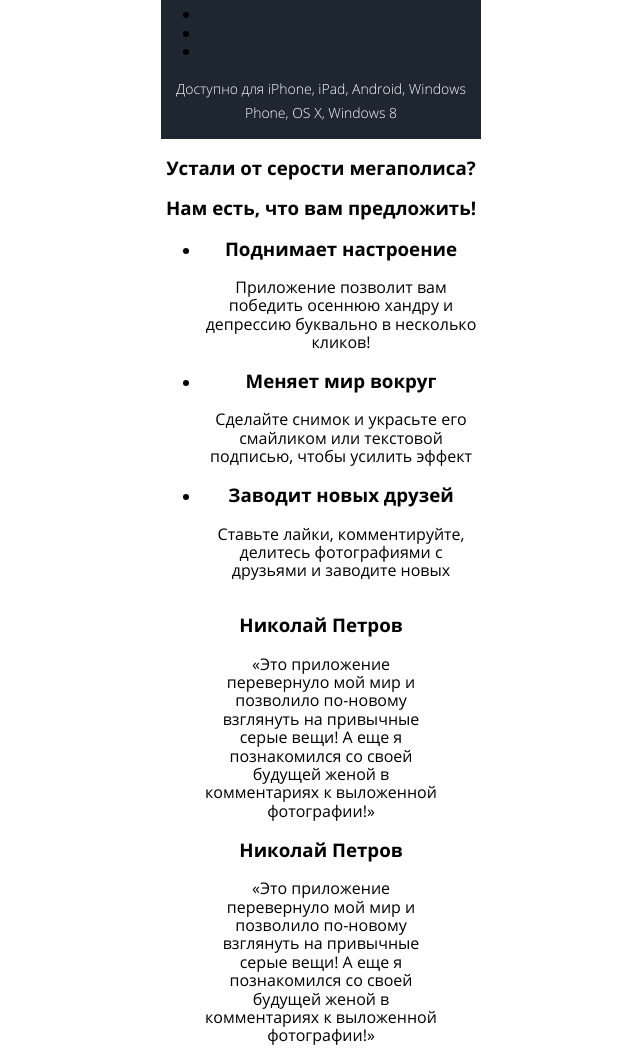
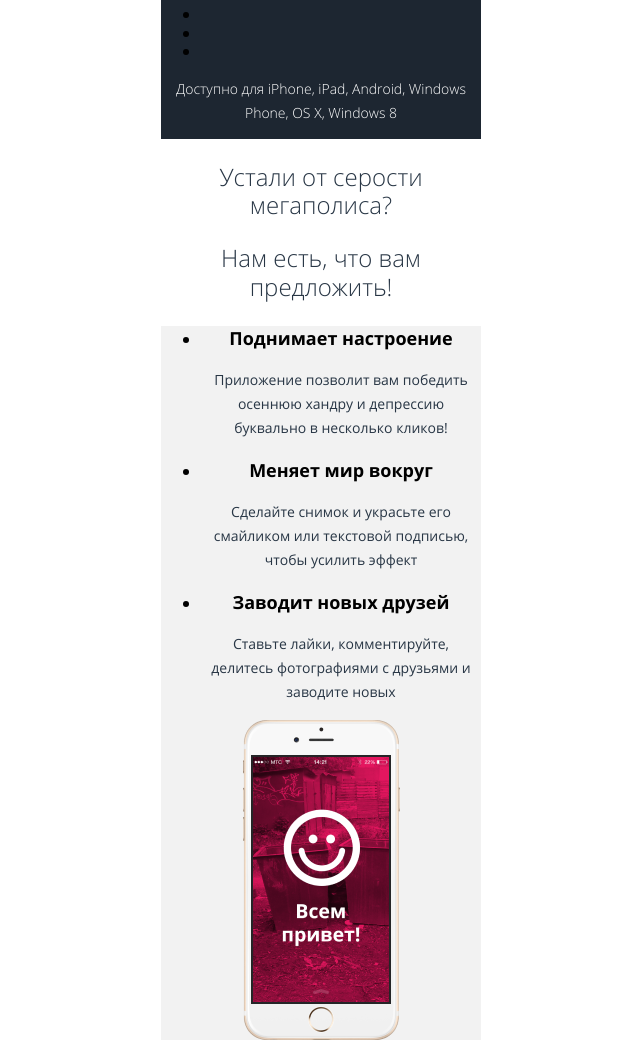
Before and after one commit to htmlacademy-adaptive/1899923-pink-25, a website: page source/index.html in a window 1280 px wide. Shown: the part 658-1706 px from the top of the page, without its empty margins (319-959 px from the left). Drawn offline with nearby package versions, Linux system fonts and the light colour scheme; files that its build step writes are made by us from their sources; files whose address does not match are found by name.

Commit message:
Создает advantages.less. Добавляет стилизацию шрифтов и фонов.

```diff
--- a/source/index.html
+++ b/source/index.html
@@ -53,6 +53,7 @@
           <h3 class="advantages__slogan">Устали от серости мегаполиса?</h3>
           <h3 class="advantages__slogan">Нам есть, что вам предложить!</h3>
         </div>
+        <div class="advantages__content">
           <ul class="advantages__list">
             <li class="advantages__item advantages__item--screen-mood">
               <h3 class="advantages__title">Поднимает настроение</h3>
@@ -67,6 +68,7 @@
               <p class="advantages__description">Ставьте лайки, комментируйте, делитесь фотографиями с друзьями и заводите новых</p>
             </li>
           </ul>
+        </div>
       </section>
 
       <section class="reviews">
--- /dev/null
+++ b/source/less/blocks/advantages.less
@@ -0,0 +1,40 @@
+.advantages {
+
+  &__slogan {
+    font-style: normal;
+    font-weight: 300;
+    font-size: 24px;
+    line-height: 120%;
+
+    color: @midnight;
+  }
+
+  &__content {
+    background-color: @white-smoke;
+  }
+
+  &__content::after {
+    content: "";
+    display: block;
+    height: 320px;
+    background: url("../img/iphone-screen-red.png") no-repeat center;
+  }
+
+  &__title {
+    font-style: normal;
+    font-weight: 700;
+    font-size: 18px;
+    line-height: 24px;
+
+    color: @black;
+  }
+
+  &__description {
+    font-style: normal;
+    font-weight: 400;
+    font-size: 14px;
+    line-height: 24px;
+
+    color: @midnight;
+  }
+}
--- a/source/less/style.less
+++ b/source/less/style.less
@@ -6,3 +6,4 @@
 @import "blocks/header.less";
 @import "blocks/main.less";
 @import "blocks/app-download.less";
+@import "blocks/advantages.less";
```
Lines whose indentation alone changed are shown as unchanged.
